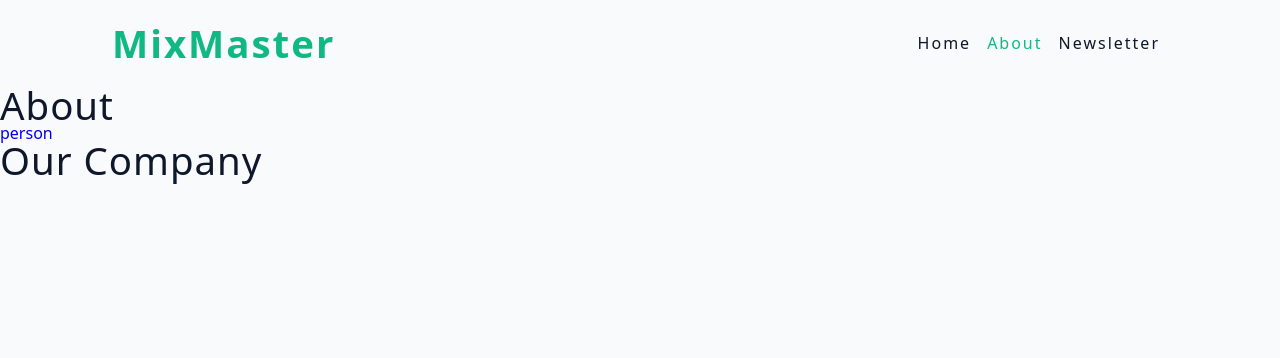
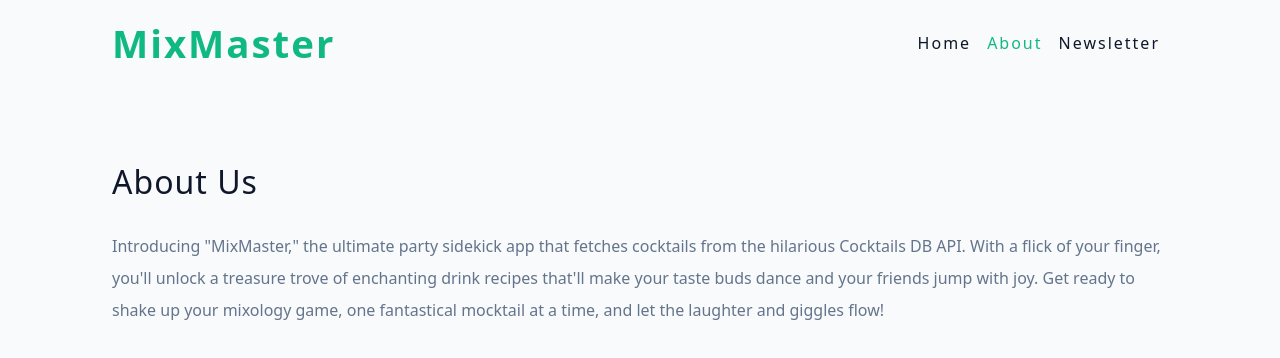
Before and after one commit to priyak1203/react-libraries, a React (Vite) app in the folder 07-MixMaster-ReactRouterDom/: page /about in a window 1280 px wide. Shown: the top 358 px of the page. Built offline with nearby package versions, Linux system fonts and the light colour scheme.

Commit message:
about page with styles

```diff
--- a/07-MixMaster-ReactRouterDom/src/App.jsx
+++ b/07-MixMaster-ReactRouterDom/src/App.jsx
@@ -8,14 +8,7 @@
     children: [
       { index: true, element: <Landing /> },
       { path: 'cocktail', element: <Cocktail /> },
-      {
-        path: 'about',
-        element: <About />,
-        children: [
-          { index: true, element: <h2>our company</h2> },
-          { path: 'person', element: <h3>john doe</h3> },
-        ],
-      },
+      { path: 'about', element: <About /> },
       { path: 'newsletter', element: <Newsletter /> },
     ],
   },
--- /dev/null
+++ b/07-MixMaster-ReactRouterDom/src/assets/Wrappers/AboutPage.js
@@ -0,0 +1,11 @@
+import styled from 'styled-components';
+
+const Wrapper = styled.div`
+  p {
+    line-height: 2;
+    color: var(--grey-500);
+    margin-top: 2rem;
+  }
+`;
+
+export default Wrapper;
--- a/07-MixMaster-ReactRouterDom/src/index.css
+++ b/07-MixMaster-ReactRouterDom/src/index.css
@@ -273,3 +273,16 @@
   margin: 0 auto;
   margin-top: 1rem;
 }
+
+/*
+=============
+PROJECT CSS
+=============
+*/
+
+.page {
+  width: var(--view-width);
+  max-width: var(--max-width);
+  margin: 0 auto;
+  padding: 5rem 2rem;
+}
--- a/07-MixMaster-ReactRouterDom/src/pages/About.jsx
+++ b/07-MixMaster-ReactRouterDom/src/pages/About.jsx
@@ -1,13 +1,18 @@
-import { Link, Outlet } from 'react-router-dom';
+import Wrapper from '../assets/Wrappers/AboutPage';
 
 const About = () => {
   return (
-    <div>
-      <h2>About</h2>
-
-      <Link to="person">person</Link>
-      <Outlet />
-    </div>
+    <Wrapper>
+      <h3>about us</h3>
+      <p>
+        Introducing "MixMaster," the ultimate party sidekick app that fetches
+        cocktails from the hilarious Cocktails DB API. With a flick of your
+        finger, you'll unlock a treasure trove of enchanting drink recipes
+        that'll make your taste buds dance and your friends jump with joy. Get
+        ready to shake up your mixology game, one fantastical mocktail at a
+        time, and let the laughter and giggles flow!
+      </p>
+    </Wrapper>
   );
 };
 
--- a/07-MixMaster-ReactRouterDom/src/pages/HomeLayout.jsx
+++ b/07-MixMaster-ReactRouterDom/src/pages/HomeLayout.jsx
@@ -5,7 +5,9 @@
   return (
     <>
       <Navbar />
-      <Outlet />
+      <section className="page">
+        <Outlet />
+      </section>
     </>
   );
 };
```
